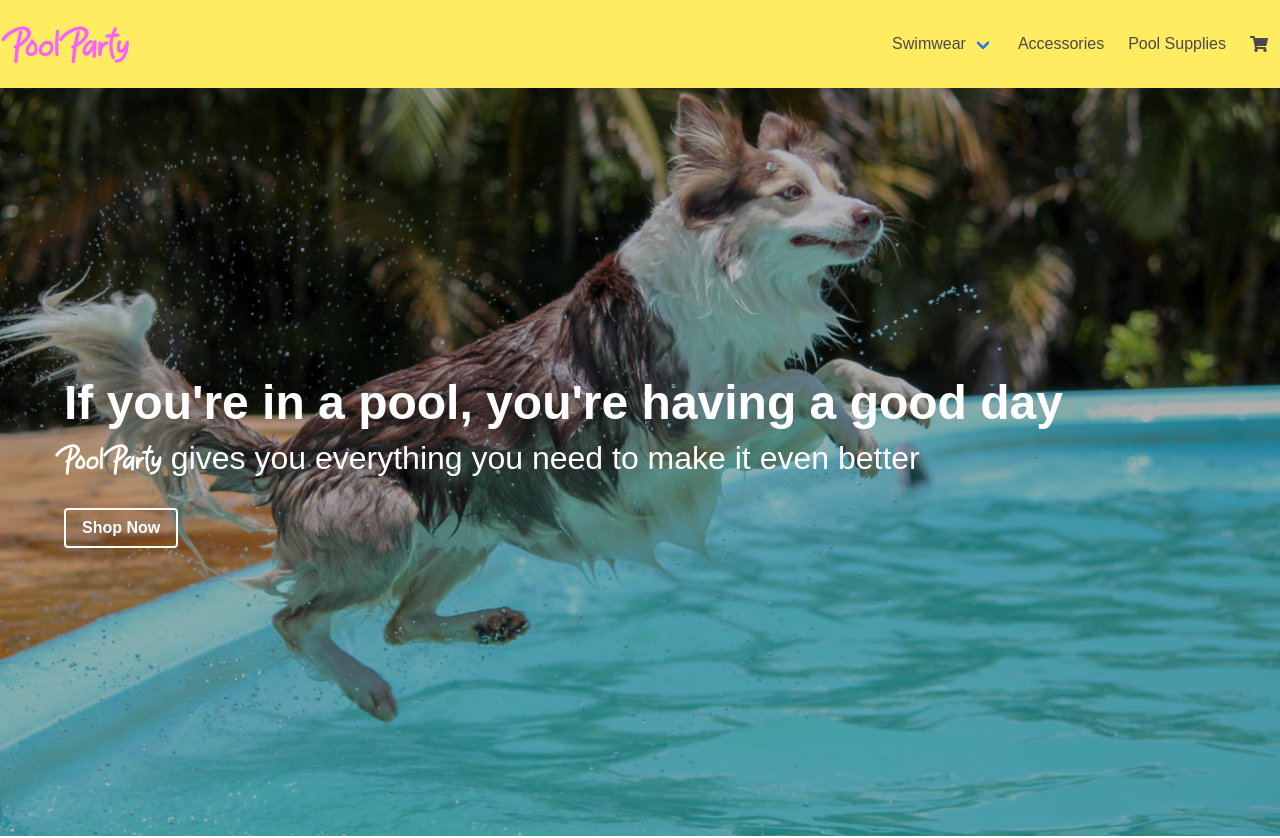
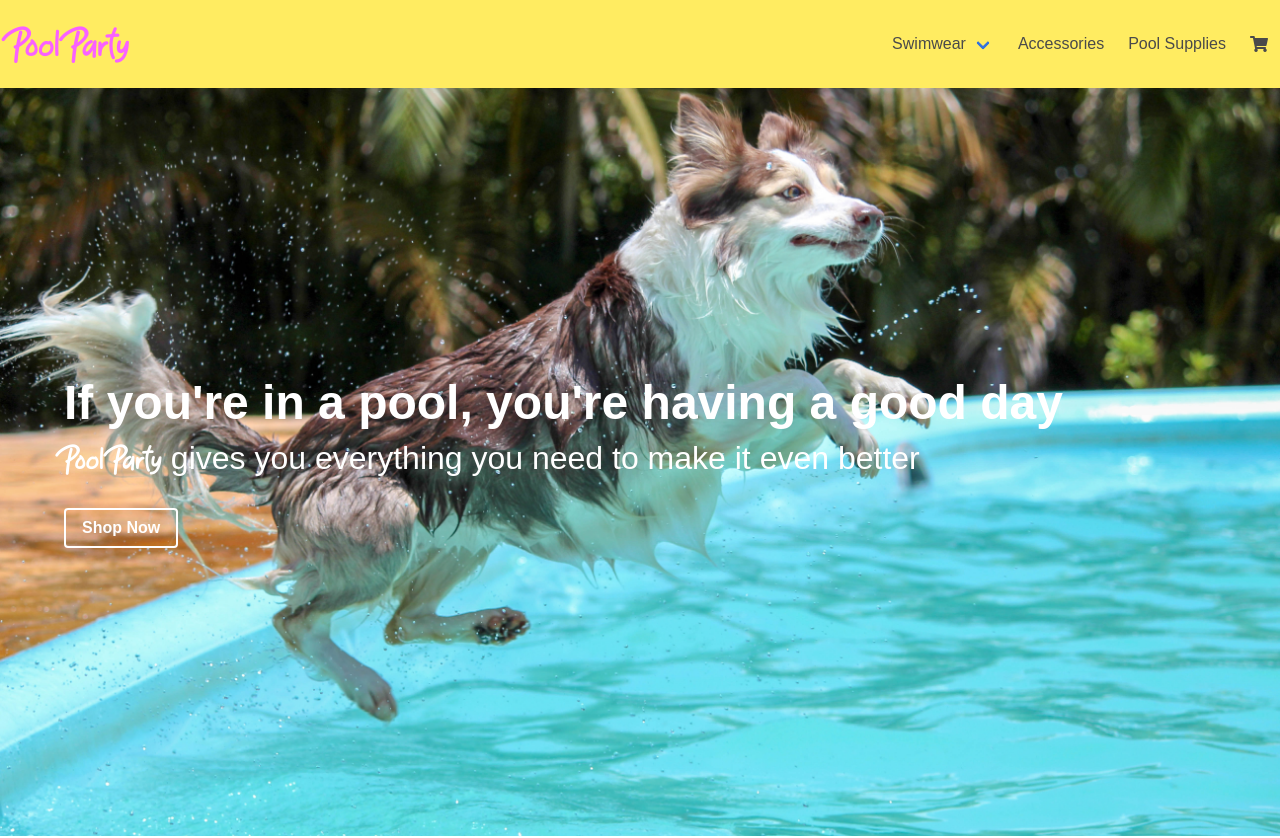
Before and after one commit to dbullard2/pool-party, a website: page index.html in a window 1280 px wide. Shown: the top 838 px of the page. Drawn offline with Linux system fonts and the light colour scheme; a web font is replaced by a local one.

Commit message:
bug fixes

```diff
--- a/sass/mystyles.scss
+++ b/sass/mystyles.scss
@@ -26,7 +26,7 @@ $input-color: #fff;
 #hero {
   background-size: cover;
   background-position: center;
-  box-shadow: inset 0 0 0 100vw rgba(0, 0, 0, 0.3);
+  //box-shadow: inset 0 0 0 100vw rgba(0, 0, 0, 0.3);
 }
 
 .one .title,
```
Also changed, not shown: css/mystyles.css.
